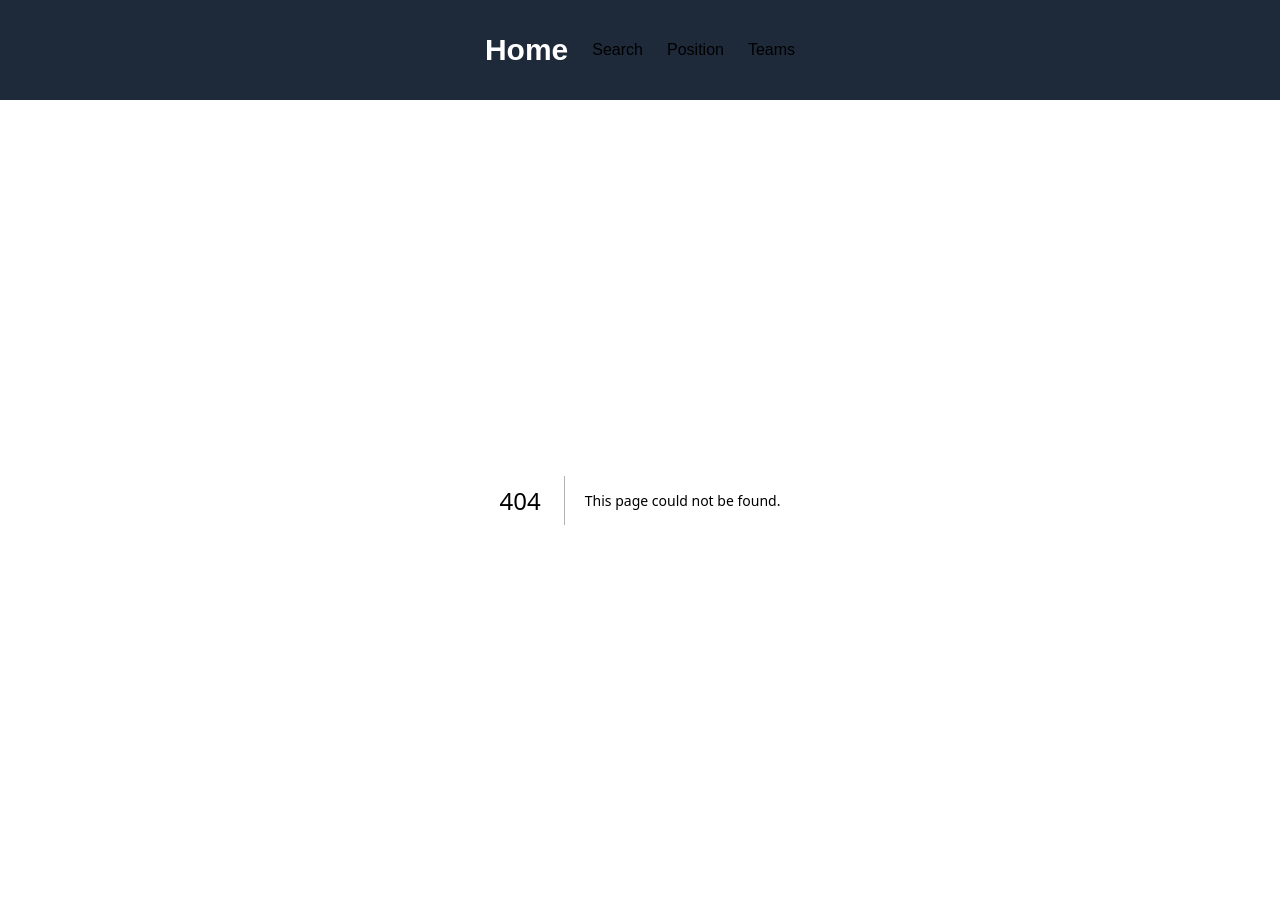
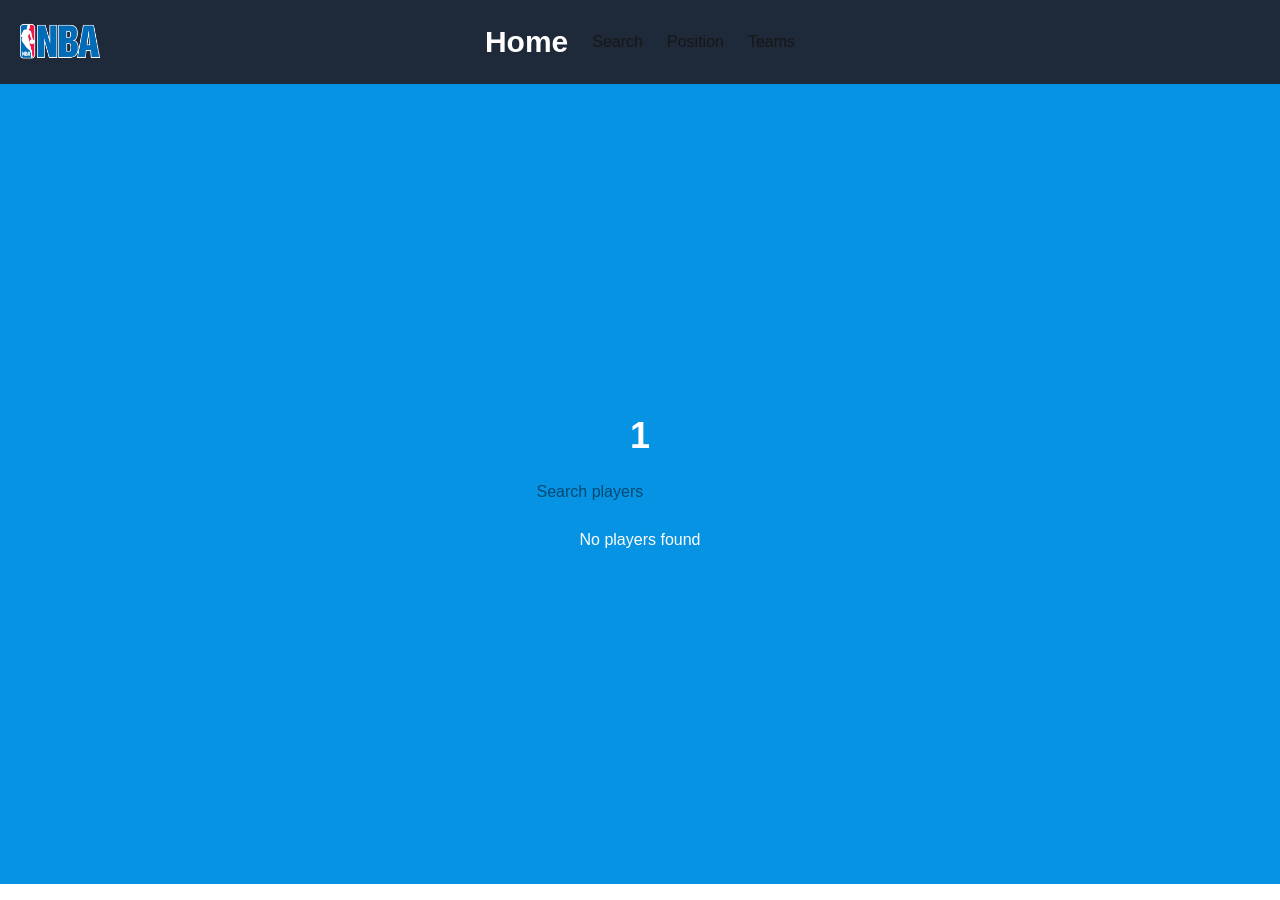
Before and after one commit to rileyburns707/Fantasy-NBA, a Next.js app in the folder Frontend/: page /position/1 in a window 1280 px wide. Before the commit this address had no page. Built offline with nearby package versions, Linux system fonts and the light colour scheme.

Commit message:
dynamic routing in positions structure

```diff
--- a/Frontend/src/app/page.tsx
+++ b/Frontend/src/app/page.tsx
@@ -1,33 +1,23 @@
 'use client';
 
 import Link from 'next/link';
+import Image from 'next/image';
 
 export default function HomePage() {
   return (
     <main className="flex flex-col items-center justify-center min-h-screen bg-[#0693e3] text-white p-6">
+      <div className='absolute top-30 left-10'>
+        <Image
+          src='/nba-logo.png'
+          alt='NBA Logo'
+          width={400}
+          height={100}
+        />
+      </div>
       <h1 className="text-6xl font-extrabold mb-8">Welcome to My App</h1>
       <p className="text-lg mb-8 text-center max-w-md">
         Search for your favorite players and view their stats.
       </p>
-
-      {/* Button to go to the search page */}
-      <Link
-        href="/search"
-        className="bg-red-500 hover:bg-red-600 text-white font-bold py-3 px-6 rounded-lg transition duration-150 mb-8"
-      >
-        Go to Search
-      </Link>
-
-      {/* Button to go to the teams page */}
-      <Link href="/teams" className="bg-red-500 hover:bg-red-600 text-white font-bold py-3 px-6 rounded-lg transition duration-150 mb-8">
-        Go to teams page
-      </Link>
-
-      {/* Button to go to the position page */}
-      <Link href="/position" className="bg-red-500 hover:bg-red-600 text-white font-bold py-3 px-6 rounded-lg transition duration-150">
-        Go to position page
-      </Link>
-
     </main>
   );
 }
--- /dev/null
+++ b/Frontend/src/app/position/[position]/page.tsx
@@ -0,0 +1,56 @@
+'use client'
+
+import { useParams } from "next/navigation";
+import { useState } from "react";
+
+// Mock player data
+const playersByPosition = {
+  'guards': ['Stephen Curry', 'Damian Lillard', 'Kyrie Irving', 'Klay Thompson', 'Devin Booker', 'James Harden'],
+  'forwards': ['LeBron James', 'Kevin Durant', 'Jimmy Butler', 'Giannis Antetokounmpo', 'Zion Williamson', 'Jayson Tatum'],
+  'centers': ['Nikola Jokic', 'Joel Embiid', 'Bam Adebayo'],
+};
+
+export default function PositionPage() {
+  const { position } = useParams(); // gets position from URL
+  const [search, setSearch ] = useState('');
+
+  const positionParam = Array.isArray(position) ? position[0] : position || '';
+
+  const validPositions = ['guards','forwards','centers'] as const;
+  type Position = (typeof validPositions)[number];
+
+  const players = playersByPosition[positionParam as Position] || [];
+
+  // Filter players by search input
+  const filteredPlayers = players.filter(player =>
+    player.toLowerCase().includes(search.toLowerCase())
+  );
+
+  return (
+    <main className="flex flex-col items-center justify-center min-h-screen bg-[#0693e3] text-white p-6">
+      <h1 className="text-4xl font-bold mb-4">
+        {positionParam.replace('-', ' ').toUpperCase()}
+      </h1>
+
+      <input
+        type="text"
+        placeholder="Search players"
+        value={search}
+        onChange={(e) => setSearch(e.target.value)}
+        className="mb-4 px-4 py-2 rounded-md text-black"
+      />
+
+      <ul className="space-y-2">
+        {filteredPlayers.length > 0 ? (
+          filteredPlayers.map((player, index) => (
+            <li key={index} className="text-lg">
+              {player}
+            </li>
+          ))
+        ) : (
+          <li>No players found</li>
+        )}
+      </ul>
+    </main>
+  );
+}
--- a/Frontend/src/app/position/page.tsx
+++ b/Frontend/src/app/position/page.tsx
@@ -1,9 +1,32 @@
 'use client';
+
+import Link from 'next/link'
 
 export default function HomePage() {
   return (
     <main className="flex flex-col items-center justify-center min-h-screen bg-[#0693e3] text-white p-6">
-      <h1 className="text-6xl font-extrabold mb-8">Position page under construction</h1>
+      <h1 className="text-6xl font-extrabold mb-8">Select a position</h1>
+
+      <div className="flex flex-col gap-4">
+        <Link
+          href="/position/guards"
+          className="bg-white text-[#0693e3] px-4 py-2 rounded-md font-semibold flex justify-center items-center"
+        >
+          Guards
+        </Link>
+        <Link
+          href="/position/forwards"
+          className="bg-white text-[#0693e3] px-4 py-2 rounded-md font-semibold justify-center flex justify-center items-center"
+        >
+          Forwards
+        </Link>
+        <Link
+          href="/position/centers"
+          className="bg-white text-[#0693e3] px-4 py-2 rounded-md font-semibold flex justify-center items-center"
+        >
+          Centers
+        </Link>
+      </div>
     </main>
   );
 }
--- a/Frontend/src/components/NavBar.tsx
+++ b/Frontend/src/components/NavBar.tsx
@@ -2,6 +2,7 @@
 
 import React from 'react';
 import Link from 'next/link';
+import Image from 'next/image';
 
 // array of links
 const Links = [
@@ -13,7 +14,15 @@ const Links = [
 // nav bar components
 const NavBar = () => {
   return (
-    <nav className="flex justify-center bg-gray-800 p-8">
+    <nav className="flex justify-center bg-gray-800 p-6">
+      <div className='absolute top-5 left-5'>
+              <Image
+                src='/nba-logo.png'
+                alt='navbar NBA Logo'
+                width={80}
+                height={20}
+              />
+            </div>
       <div className="flex justify-center sm:justify-between items-center mx-auto max-w-6xl gap-6">
         <Link
           href="/"
```
Also changed, not shown: Frontend/public/nba-logo.png (added).
